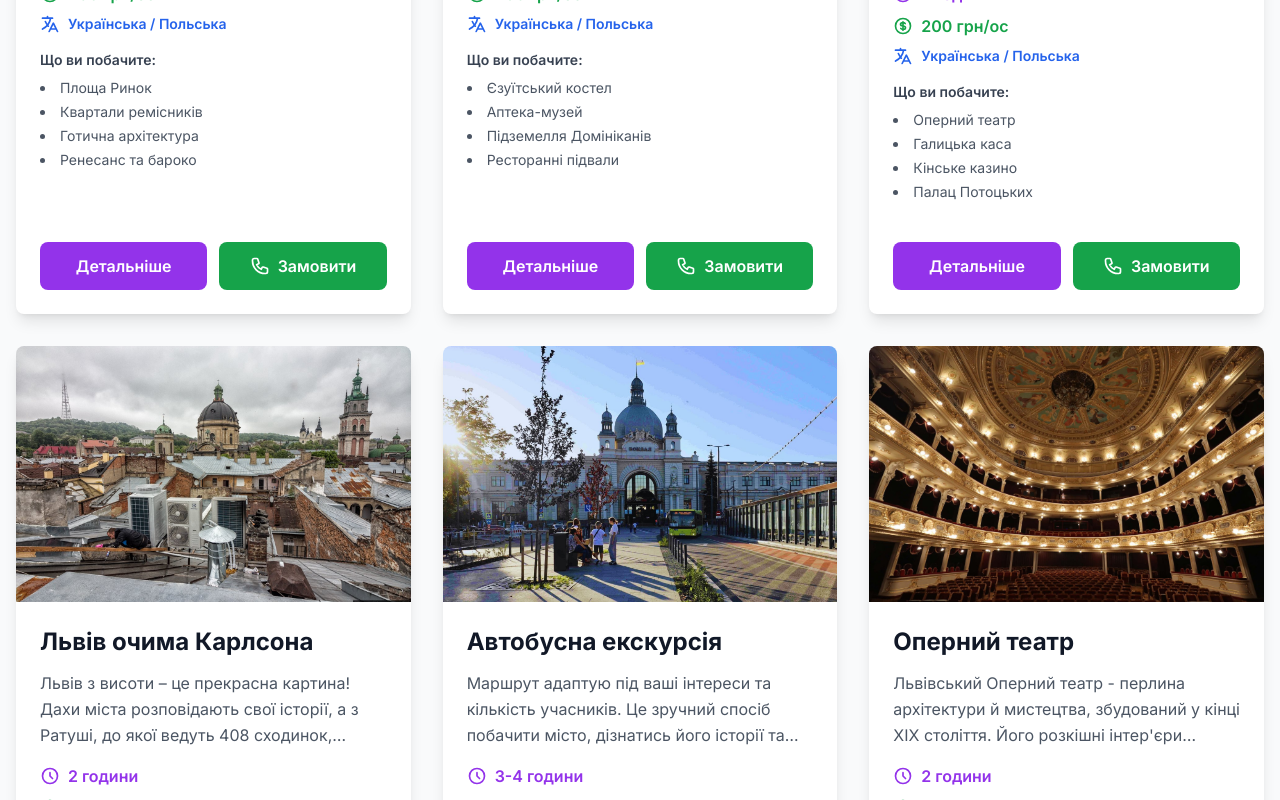
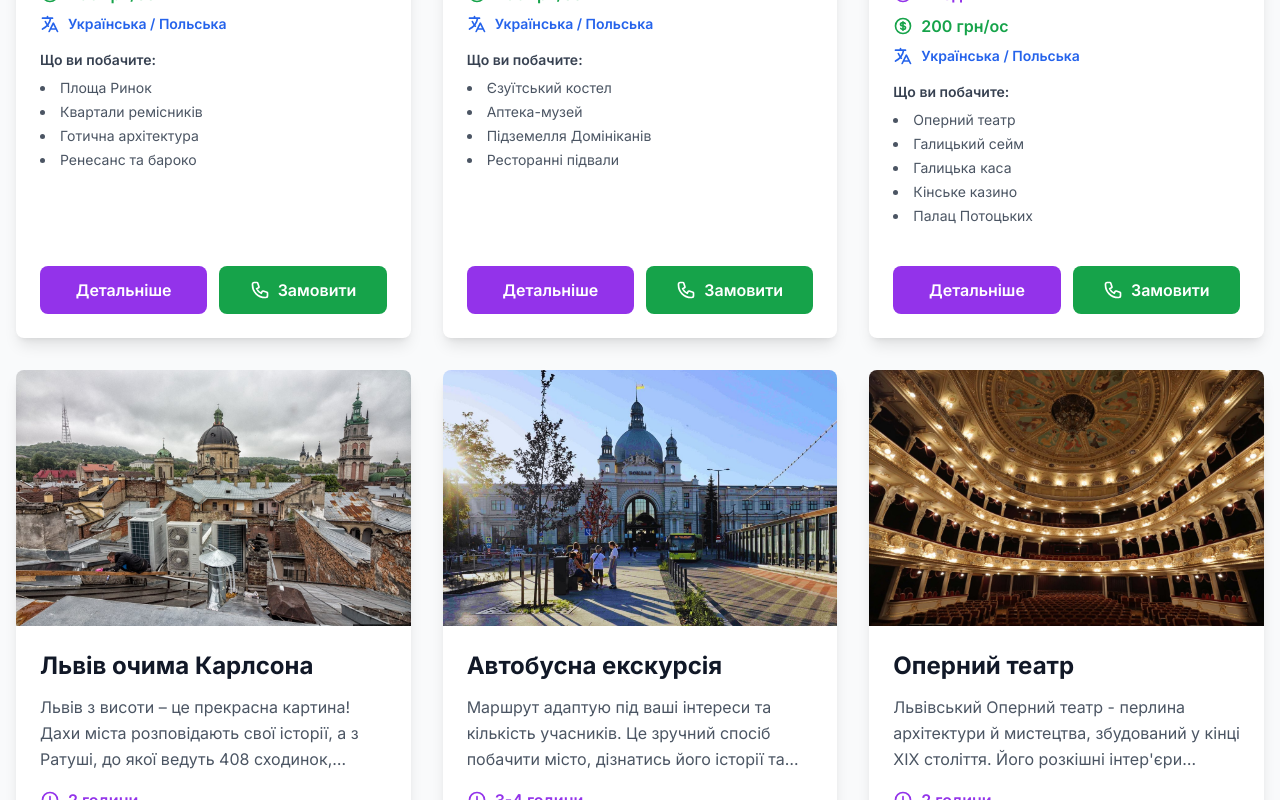
Before and after one commit to IgorSelin/irynas-profiles, a Next.js app: page / in a window 1280 px wide. Shown: the part 2280-3080 px from the top of the page. Built offline with nearby package versions, Linux system fonts and the light colour scheme; no server answers; the database is empty.

Commit message:
updated Фортеця Тустань tour

```diff
--- a/components/AdditionalServices.tsx
+++ b/components/AdditionalServices.tsx
@@ -58,23 +58,13 @@ const additionalTours: AdditionalTour[] = [
   },
   {
     id: '5',
-    title: 'Фортеця Тустань',
+    title: "Фортеця Тустань, водоспад Кам'янка та Мертве озеро",
     description:
-      "Унікальна фортеця, вирубана в скелі. Пам'ятка археології та архітектури національного значення. Відчуйте дух середньовіччя та подивіться на мальовничі Карпати.",
+      "Подорож до унікальної середньовічної наскальної фортеці Тустань — пам'ятки археології та архітектури національного значення. Маршрут також включає мальовничий водоспад Кам'янка та таємниче Мертве озеро серед Карпатських гір.",
     languages: ['Українська', 'Польська'],
     type: 'both',
     image: '/images/additional-tustan.jpeg',
-    highlights: ['Фортеця в скелі', 'Середньовічна архітектура', 'Мальовничі Карпати'],
-  },
-  {
-    id: '6',
-    title: "Кам'янецький водоспад та Мертве озеро",
-    description:
-      "Кам'янецький водоспад розташований біля міста Сколе, в межах Національного природного парку «Сколівські Бескиди». Водоспад невеликий, але дуже мальовничий, особливо після дощів.",
-    languages: ['Українська', 'Польська'],
-    type: 'both',
-    image: '/images/additional-waterfall.avif',
-    highlights: ["Кам'янецький водоспад", 'Мертве озеро', 'Сколівські Бескиди'],
+    highlights: ['Фортеця Тустань', "водоспад Кам'янка", 'Мертве озеро', 'Сколівські Бескиди'],
   },
   {
     id: '7',
--- a/components/Gallery.tsx
+++ b/components/Gallery.tsx
@@ -13,7 +13,7 @@ const staticPhotos = [
   { id: 6, src: '/images/tour-bus.jpg', alt: 'Автобусна екскурсія', category: 'Львів' },
   { id: 7, src: '/images/additional-shevchenkivskyi-hai.jpeg', alt: 'Шевченківський гай', category: 'Львів' },
   { id: 8, src: '/images/additional-tustan.jpeg', alt: 'Тустань', category: 'Карпати' },
-  { id: 9, src: '/images/additional-waterfall.avif', alt: 'Водоспад', category: 'Карпати' },
+  { id: 9, src: '/images/additional-waterfall.avif', alt: 'Водоспад Кам\'янка', category: 'Карпати' },
   { id: 10, src: '/images/additional-ternopil-castles.jpg', alt: 'Замки Тернопілля', category: 'Замки' },
   { id: 11, src: '/images/additional-golden-horseshoe.jpg', alt: 'Золота підкова', category: 'Замки' },
   { id: 12, src: '/images/additional-poland-krakow.jpg', alt: 'Краків', category: 'Польща' },
--- a/lib/tours.ts
+++ b/lib/tours.ts
@@ -32,7 +32,7 @@ export const tours: Tour[] = [
     price: '200 грн/ос',
     languages: ['Українська', 'Польська'],
     image: '/images/tour-austrian.jpg',
-    highlights: ['Оперний театр', 'Галицька каса', 'Кінське казино', 'Палац Потоцьких'],
+    highlights: ['Оперний театр', 'Галицький сейм', 'Галицька каса', 'Кінське казино', 'Палац Потоцьких'],
   },
   {
     id: '4',
```
